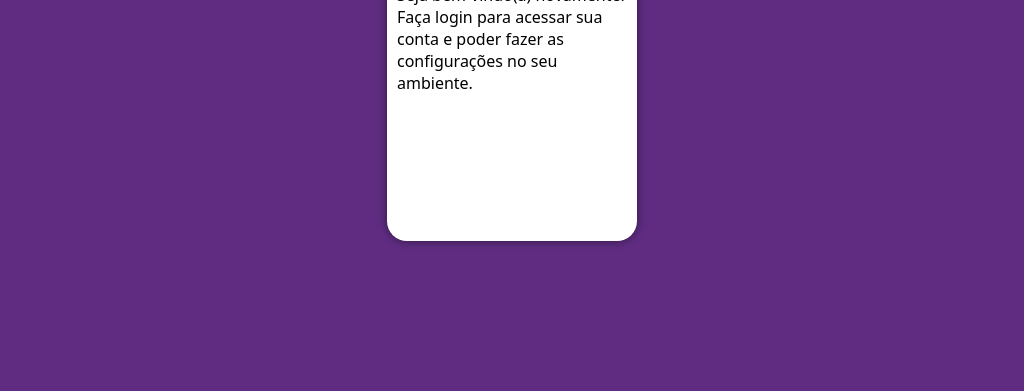
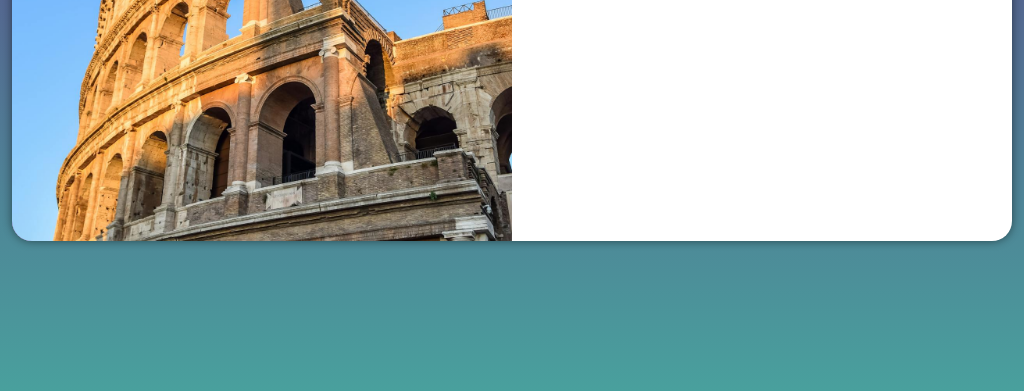
Before and after one commit to ruanarossi/projeto-login, a plain HTML site: page index.html in a window 1024 px wide. Shown: the part 409-800 px from the top of the page. Drawn offline with Linux system fonts and the light colour scheme.

Commit message:
media query para outras telas

```diff
--- /dev/null
+++ b/estilos/media-query.css
@@ -0,0 +1,55 @@
+@charset "UTF-8";
+
+/* Typical Device breakpoints
+Pequenas telas: até 480px
+Celular: até 768px
+Tablet: 768px até 1024px
+Laptop: até 1440px
+Desktop: 1440px até 1920px
+Grandes telas: acima de 1440px - 1920px
+*/
+
+@media screen and (min-width: 768px) and (max-width: 1024px) {
+
+    body {
+        background-image: linear-gradient(to top, #49a09d, #5f2c82);
+    }
+
+    section#login {
+        width: 90vw;
+    }
+
+    section#login > div#imagem {
+        float: left;
+        width: 30%;
+        height: 100%;
+    }
+
+    section#login > div#formulario {
+        float: right;
+        width: 70%;
+    }
+}
+
+@media screen and (min-width: 1024px) {
+
+    body {
+        background-image: linear-gradient(to top, #49a09d, #5f2c82);
+    }
+
+    section#login {
+        width: 1000px;
+    }
+
+    section#login > div#imagem {
+        float: left;
+        width: 50%;
+        height: 100%;
+    }
+
+    section#login > div#formulario {
+        float: right;
+        width: 50%;
+    }
+
+}
--- a/estilos/style.css
+++ b/estilos/style.css
@@ -40,6 +40,9 @@ section#login {
   height: 500px;
   border-radius: 20px;
   box-shadow: 0px 0px 10px rgba(0, 0, 0, 0.493);
+
+  transition: width .3s, heigth .3s;
+  transition-timing-function: ease;
 }
 
 section#login > div#imagem {
--- a/index.html
+++ b/index.html
@@ -5,6 +5,7 @@
     <meta name="viewport" content="width=device-width, initial-scale=1.0" />
     <title>Login</title>
     <link rel="stylesheet" href="estilos/style.css" />
+    <link rel="stylesheet" href="estilos/media-query.css" />
   </head>
   <body>
     <main>
```
